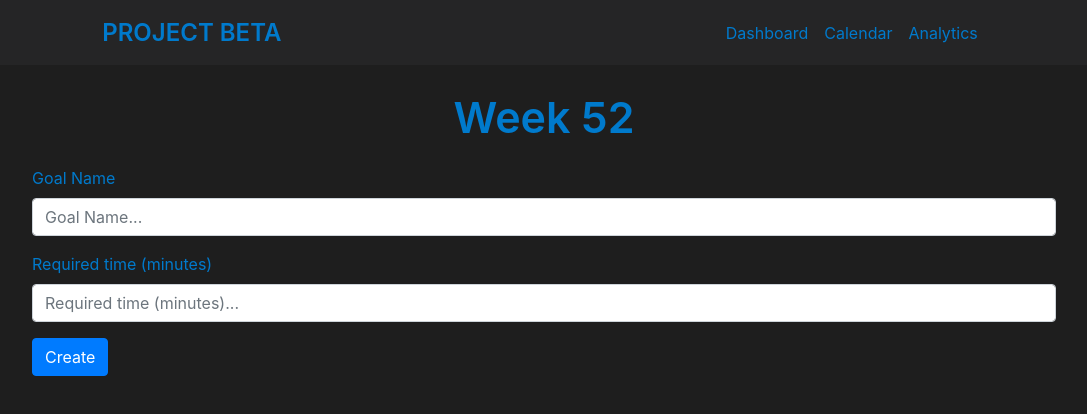
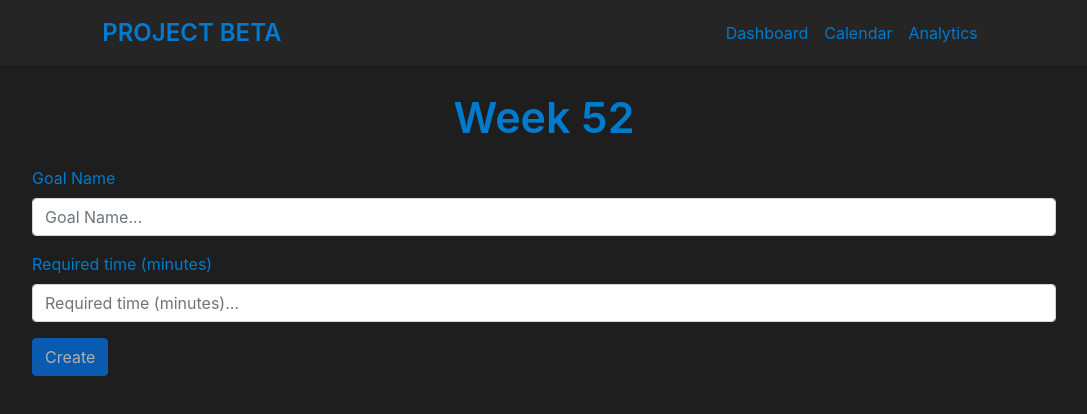
Before and after one commit to tepesalexandru/ng-week52, an Angular app: page /create in a window 1280 px wide. Shown: the top 414 px of the page, without its empty margins (96-1183 px from the left). Built offline with nearby package versions, Linux system fonts and the light colour scheme.

Commit message:
removed autocomplete

```diff
--- a/src/app/goals/create-goal/create-goal.component.html
+++ b/src/app/goals/create-goal/create-goal.component.html
@@ -1,5 +1,5 @@
 <div>
-  <form #createGoalForm="ngForm" (ngSubmit)="createGoal(createGoalForm.value)">
+  <form #createGoalForm="ngForm" autocomplete="off" (ngSubmit)="createGoal(createGoalForm.value)">
     <div class="form-group">
       <label class="form-label" [style.color]="colors.primary">Goal Name</label>
       <input
@@ -24,6 +24,6 @@
         required
       />
     </div>
-    <button class="btn btn-primary" type="submit">Create</button>
+    <button class="btn btn-primary" [disabled]="createGoalForm.invalid" type="submit">Create</button>
   </form>
 </div>
```
